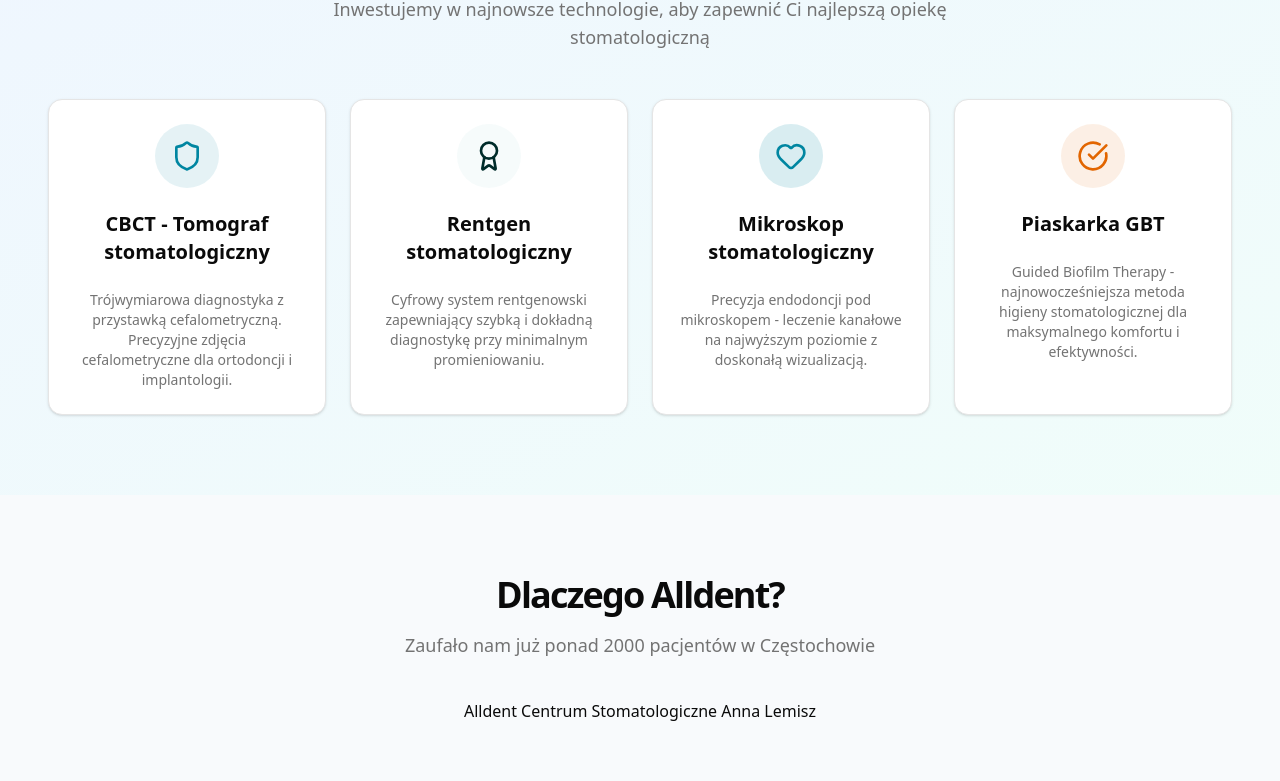
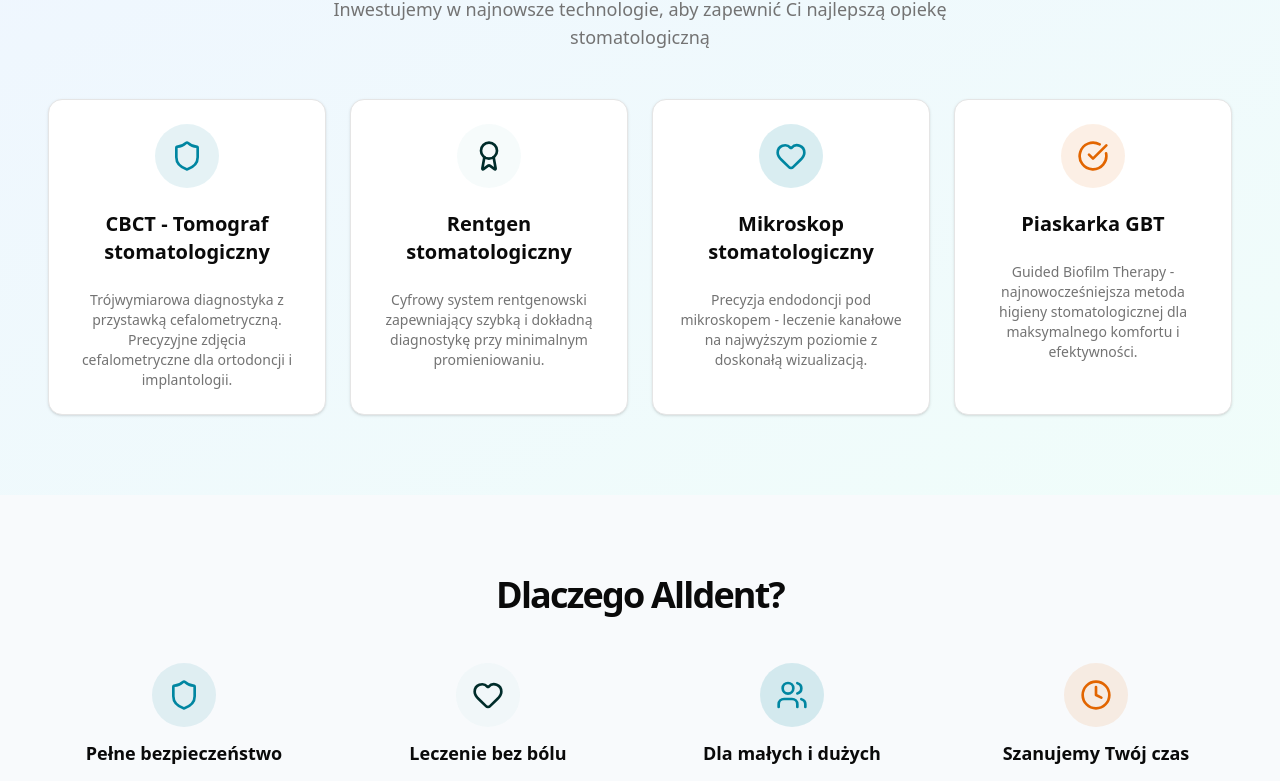
Before and after one commit to klemis/alldent-site, a Next.js app: page / in a window 1280 px wide. Shown: the part 1998-2779 px from the top of the page. Built offline with nearby package versions, Linux system fonts and the light colour scheme.

Commit message:
fix: znanylekarz ux

```diff
--- a/app/page.tsx
+++ b/app/page.tsx
@@ -32,7 +32,7 @@
           {/* Background Image */}
           <div className="absolute inset-0">
             <Image
-              src="/images/office/dental-office.png"
+              src="/images/office/zabki4.png"
               alt="Nowoczesny gabinet stomatologiczny Alldent"
               fill
               className="object-cover object-bottom"
@@ -284,64 +284,92 @@
         <section className="py-12 md:py-20 bg-slate-50">
           <div className="w-full px-4 md:px-6 lg:px-8 xl:px-12 2xl:px-16">
             <div className="max-w-7xl mx-auto">
-              <div className="text-center space-y-4 mb-10">
+              <div className="text-center space-y-4 mb-12">
                 <h2 className="text-3xl font-bold tracking-tighter sm:text-4xl">
                   Dlaczego Alldent?
                 </h2>
-                <p className="text-lg text-muted-foreground">
-                  Zaufało nam już ponad 2000 pacjentów w Częstochowie
-                </p>
               </div>
 
-              {/* ZnanyLekarz Reviews Widget */}
-              <div className="flex justify-center mb-16">
-                <div
-                  className="inline-block"
-                  dangerouslySetInnerHTML={{
-                    __html: `<a class="zl-facility-url" href="https://www.znanylekarz.pl/placowki/alldent-centrum-stomatologiczne-anna-lemisz" rel="nofollow" data-zlw-facility="alldent-centrum-stomatologiczne-anna-lemisz" data-zlw-type="certificate" data-zlw-saas-only="true" data-zlw-a11y-title="Widget umówienia wizyty lekarskiej">Alldent Centrum Stomatologiczne Anna Lemisz</a><script>!function($_x,_s,id){var js,fjs=$_x.getElementsByTagName(_s)[0];if(!$_x.getElementById(id)){js = $_x.createElement(_s);js.id = id;js.src = "//platform.docplanner.com/js/widget.js";fjs.parentNode.insertBefore(js,fjs);}}(document,"script","zl-widget-s");</script>`,
-                  }}
-                />
-              </div>
-
-              <div className="grid gap-8 md:grid-cols-2 lg:grid-cols-4">
+              <div className="grid gap-8 md:grid-cols-2 lg:grid-cols-4 mb-12">
                 <div className="text-center space-y-3">
-                  <div className="mx-auto w-12 h-12 bg-primary/10 rounded-full flex items-center justify-center">
-                    <Shield className="w-6 h-6 text-primary" />
+                  <div className="mx-auto w-16 h-16 bg-primary/10 rounded-full flex items-center justify-center">
+                    <Shield className="w-8 h-8 text-primary" />
                   </div>
-                  <h3 className="font-semibold">Bezpieczeństwo</h3>
+                  <h3 className="font-semibold text-lg">
+                    Pełne bezpieczeństwo
+                  </h3>
                   <p className="text-sm text-muted-foreground">
                     Najwyższe standardy sterylizacji i nowoczesny sprzęt
                   </p>
                 </div>
 
                 <div className="text-center space-y-3">
-                  <div className="mx-auto w-12 h-12 bg-accent/20 rounded-full flex items-center justify-center">
-                    <Heart className="w-6 h-6 text-accent-foreground" />
+                  <div className="mx-auto w-16 h-16 bg-accent/20 rounded-full flex items-center justify-center">
+                    <Heart className="w-8 h-8 text-accent-foreground" />
                   </div>
-                  <h3 className="font-semibold">Łagodne podejście</h3>
+                  <h3 className="font-semibold text-lg">Leczenie bez bólu</h3>
                   <p className="text-sm text-muted-foreground">
                     Szczególnie dbamy o komfort i spokój naszych pacjentów
                   </p>
                 </div>
 
                 <div className="text-center space-y-3">
-                  <div className="mx-auto w-12 h-12 bg-primary/15 rounded-full flex items-center justify-center">
-                    <Users className="w-6 h-6 text-primary" />
+                  <div className="mx-auto w-16 h-16 bg-primary/15 rounded-full flex items-center justify-center">
+                    <Users className="w-8 h-8 text-primary" />
                   </div>
-                  <h3 className="font-semibold">Dla całej rodziny</h3>
+                  <h3 className="font-semibold text-lg">Dla małych i dużych</h3>
                   <p className="text-sm text-muted-foreground">
                     Specjalizujemy się w opiece nad dziećmi i dorosłymi
                   </p>
                 </div>
 
                 <div className="text-center space-y-3">
-                  <div className="mx-auto w-12 h-12 bg-cta/10 rounded-full flex items-center justify-center">
-                    <Clock className="w-6 h-6 text-cta" />
+                  <div className="mx-auto w-16 h-16 bg-cta/10 rounded-full flex items-center justify-center">
+                    <Clock className="w-8 h-8 text-cta" />
                   </div>
-                  <h3 className="font-semibold">Punktualność</h3>
+                  <h3 className="font-semibold text-lg">Szanujemy Twój czas</h3>
                   <p className="text-sm text-muted-foreground">
-                    Szanujemy Twój czas - wizyty zgodnie z umówionymi godzinami
+                    Wizyty zgodnie z umówionymi godzinami - bez oczekiwania
                   </p>
+                </div>
+              </div>
+
+              {/* Trust Signal Bar with Widget */}
+              <div className="bg-gradient-to-br from-primary/5 to-accent/5 rounded-2xl shadow-md border border-primary/10 p-6 md:p-8">
+                <div className="flex flex-col lg:flex-row items-center justify-between gap-8">
+                  {/* Trust Signal with prominent number */}
+                  <div className="flex items-center gap-6">
+                    <div className="relative">
+                      <div className="w-20 h-20 md:w-24 md:h-24 bg-primary/10 rounded-full flex items-center justify-center">
+                        <Users className="w-10 h-10 md:w-12 md:h-12 text-primary" />
+                      </div>
+                      <div className="absolute -top-2 -right-2 w-10 h-10 bg-cta rounded-full flex items-center justify-center shadow-lg">
+                        <CheckCircle className="w-6 h-6 text-white" />
+                      </div>
+                    </div>
+                    <div className="text-left">
+                      <div className="text-4xl md:text-5xl font-bold text-primary">
+                        2000+
+                      </div>
+                      <p className="text-base md:text-lg text-muted-foreground mt-1">
+                        zadowolonych pacjentów
+                        <br />
+                        <span className="text-sm">
+                          zaufało nam w Częstochowie
+                        </span>
+                      </p>
+                    </div>
+                  </div>
+
+                  {/* ZnanyLekarz Widget with styling */}
+                  <div className="flex-shrink-0">
+                    <div
+                      className="inline-block bg-white rounded-xl shadow-lg p-4 border border-primary/10"
+                      dangerouslySetInnerHTML={{
+                        __html: `<a class="zl-facility-url" href="https://www.znanylekarz.pl/placowki/alldent-centrum-stomatologiczne-anna-lemisz" rel="nofollow" data-zlw-facility="alldent-centrum-stomatologiczne-anna-lemisz" data-zlw-type="certificate" data-zlw-saas-only="true" data-zlw-a11y-title="Widget umówienia wizyty lekarskiej">Alldent Centrum Stomatologiczne Anna Lemisz</a><script>!function($_x,_s,id){var js,fjs=$_x.getElementsByTagName(_s)[0];if(!$_x.getElementById(id)){js = $_x.createElement(_s);js.id = id;js.src = "//platform.docplanner.com/js/widget.js";fjs.parentNode.insertBefore(js,fjs);}}(document,"script","zl-widget-s");</script>`,
+                      }}
+                    />
+                  </div>
                 </div>
               </div>
             </div>
```
